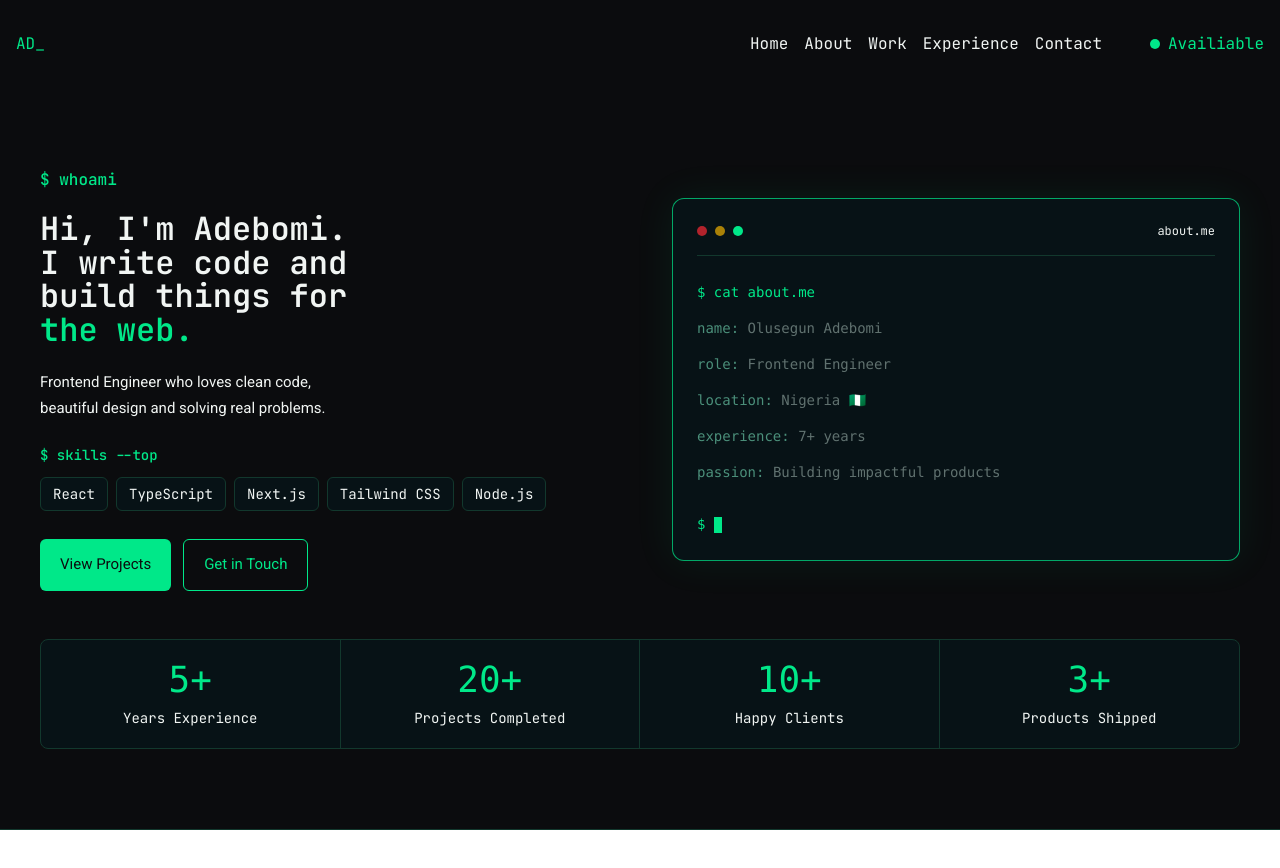
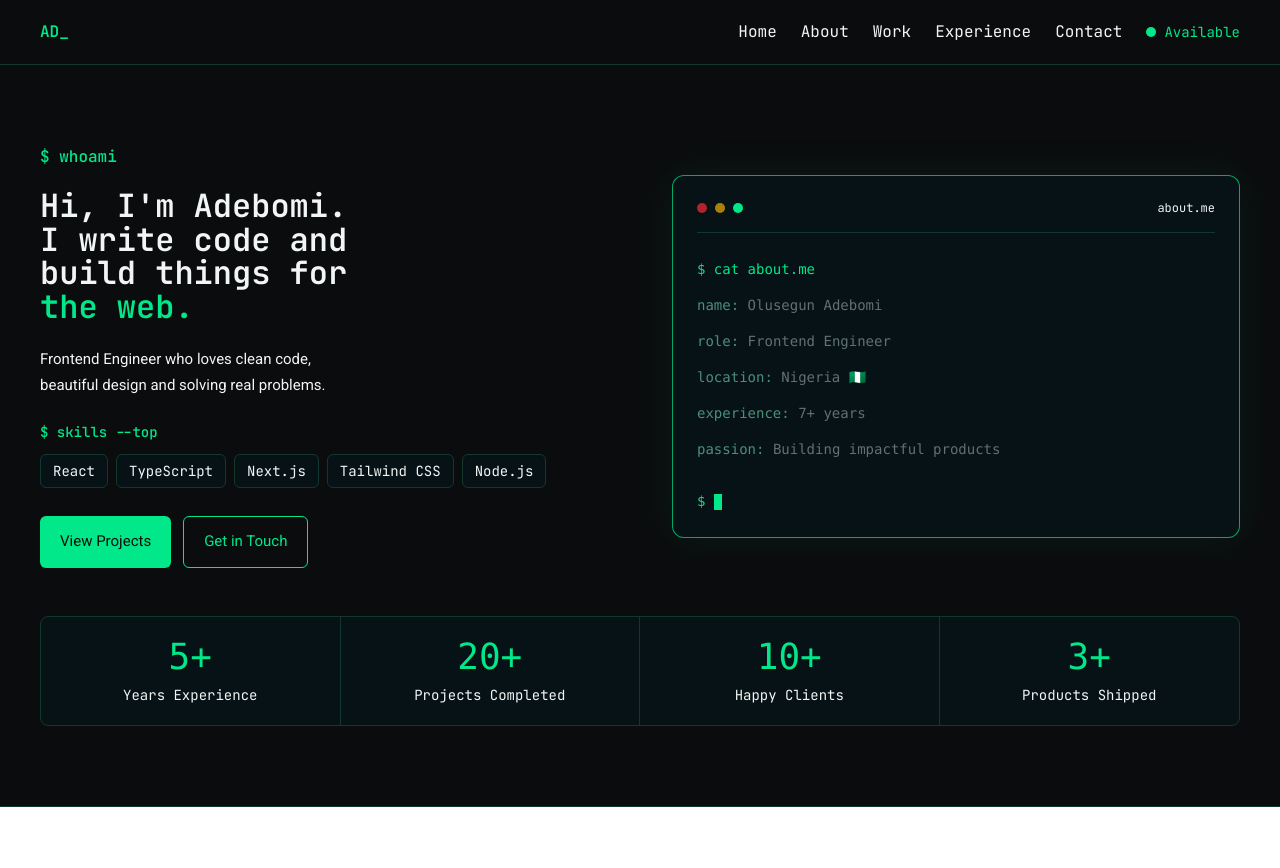
Before and after one commit to adebomiolusegun/My-portfolio, a Next.js app: page / in a window 1280 px wide. Shown: the top 868 px of the page. Built offline with nearby package versions, Linux system fonts and the light colour scheme.

Commit message:
working on header

```diff
--- a/app/UI/Button/page.tsx
+++ b/app/UI/Button/page.tsx
@@ -4,7 +4,7 @@ function Button() {
       <button
         className="
                 body
-                w-full
+                w-auto
                 rounded-md
                 bg-primary
                 px-5
@@ -14,7 +14,9 @@ function Button() {
                 duration-200
                 hover:bg-primary-hover
                 hover:-translate-y-0.5
-                sm:w-auto
+                sm:px-5
+                sm:py-3
+                sm:text-base
               "
       >
         View Projects
@@ -23,7 +25,7 @@ function Button() {
       <button
         className="
                 body
-                w-full
+                w-auto
                 rounded-md
                 border
                 border-primary
@@ -33,7 +35,9 @@ function Button() {
                 transition-all
                 duration-200
                 hover:bg-primary/10
-                sm:w-auto
+                sm:px-5
+                sm:py-3
+                sm:text-base
               "
       >
         Get in Touch
--- a/app/components/Nav/page.tsx
+++ b/app/components/Nav/page.tsx
@@ -3,42 +3,84 @@ import { RxHamburgerMenu } from "react-icons/rx";
 
 function NavPage() {
   return (
-    <>
-      <div className="flex ml-auto justify-end items-center p-4">
-        <p className="text-primary mr-auto">AD_</p>
-        <div className="flex items-center justify-center ml-4 md:hidden gap-8">
-          <div className="flex gap-2 items-center justify-center ml-4 ">
-            <span className="flex h-2.5 w-2.5 rounded-full bg-primary md:hidden " />
-            <p className="text-primary md:hidden flex ">Availiable</p>
-          </div>
-          <RxHamburgerMenu className="flex  text-2xl md:hidden" />
-        </div>
-        <nav className=" items-center  p-4 pr-8 md:flex hidden">
-          <ul className="flex space-x-4">
+    <header className="w-full border-b border-border">
+      <div className="mx-auto flex h-16 w-full max-w-7xl items-center px-4 sm:px-6 md:px-8 lg:px-10">
+        <Link href="#home" className="text-primary font-semibold">
+          AD_
+        </Link>
+
+        <nav className="ml-auto hidden md:flex">
+          <ul className="flex items-center gap-6">
             <li>
-              <Link href="#home">Home</Link>
+              <Link
+                href="#home"
+                className="transition-colors hover:text-primary"
+              >
+                Home
+              </Link>
             </li>
+
             <li>
-              <Link href="#about">About</Link>
+              <Link
+                href="#about"
+                className="transition-colors hover:text-primary"
+              >
+                About
+              </Link>
             </li>
+
             <li>
-              <Link href="#work">Work</Link>
+              <Link
+                href="#work"
+                className="transition-colors hover:text-primary"
+              >
+                Work
+              </Link>
             </li>
+
             <li>
-              <Link href="#experience">Experience</Link>
+              <Link
+                href="#experience"
+                className="transition-colors hover:text-primary"
+              >
+                Experience
+              </Link>
             </li>
+
             <li>
-              <Link href="#contact">Contact</Link>
+              <Link
+                href="#contact"
+                className="transition-colors hover:text-primary"
+              >
+                Contact
+              </Link>
             </li>
           </ul>
         </nav>
 
-        <div className="flex gap-2 items-center justify-center ml-4 ">
-          <span className="h-2.5 w-2.5 rounded-full bg-primary md:flex hidden" />
-          <p className="text-primary hidden md:flex ">Availiable</p>
+        {/* Availability */}
+        <div className="ml-6 hidden items-center gap-2 md:flex">
+          <span className="h-2.5 w-2.5 rounded-full bg-primary" />
+          <p className="text-primary text-sm">Available</p>
+        </div>
+
+        {/* Mobile Menu */}
+        <div className="ml-auto flex items-center gap-6 md:hidden">
+          <div className="flex items-center gap-2">
+            <span className="h-2.5 w-2.5 rounded-full bg-primary" />
+            <p className="text-primary text-sm">Available</p>
+          </div>
+
+          <button
+            type="button"
+            aria-label="Open navigation menu"
+            className="text-2xl"
+          >
+            <RxHamburgerMenu />
+          </button>
         </div>
       </div>
-    </>
+    </header>
   );
 }
 
```
